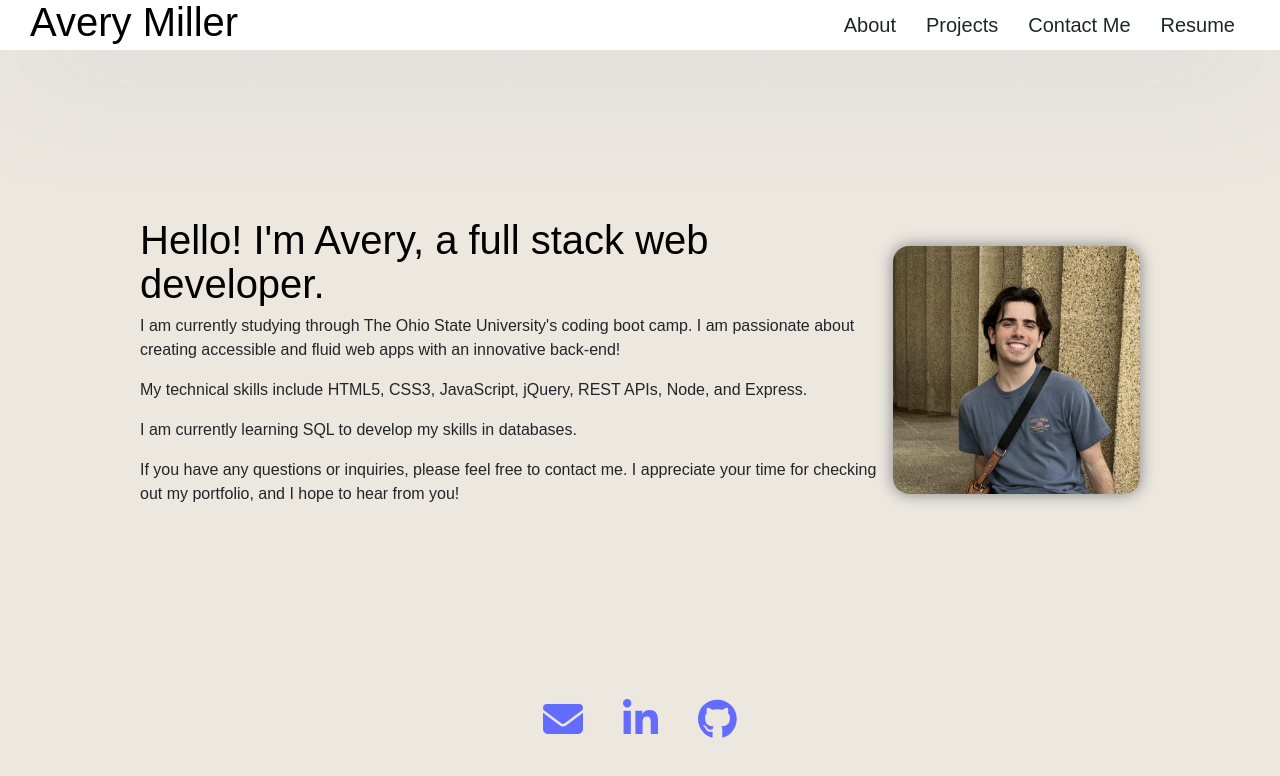
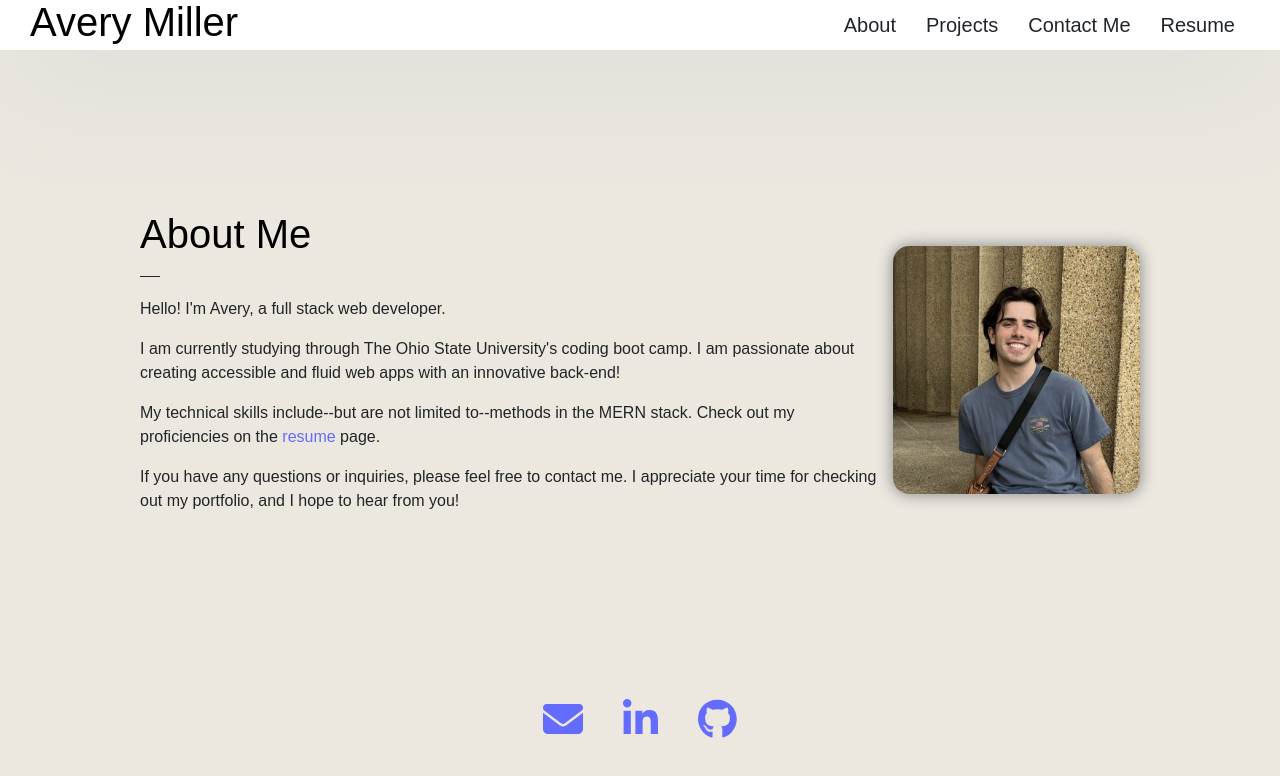
Before and after one commit to averyjmiller/react-portfolio, a React (Vite) app: page /react-portfolio/about in a window 1280 px wide. Shown: the top 776 px of the page. Built offline with nearby package versions, Linux system fonts and the light colour scheme.

Commit message:
updated the info on the About page

```diff
--- a/src/pages/AboutPage.jsx
+++ b/src/pages/AboutPage.jsx
@@ -6,20 +6,21 @@ export default function AboutPage() {
       <section className="page-section" id="about">
         <div id="about-content">
           <header>
-            <h1>Hello! I'm Avery, a full stack web developer.</h1>
+            <h1>About Me</h1>
+            <div id="line-break"></div>
           </header>
           <div id="about-image-sm">
             <img className="profile-image" src={profileImage} alt="Avery Miller"/>
           </div>
           <p>
+            Hello! I'm Avery, a full stack web developer.
+          </p>
+          <p>
             I am currently studying through The Ohio State University's coding boot camp.
             I am passionate about creating accessible and fluid web apps with an innovative back-end!
           </p>
           <p>
-            My technical skills include HTML5, CSS3, JavaScript, jQuery, REST APIs, Node, and Express.
-          </p>
-          <p>
-            I am currently learning SQL to develop my skills in databases.
+            My technical skills include--but are not limited to--methods in the MERN stack. Check out my proficiencies on the <a href='./resume'>resume</a> page.
           </p>
           <p>
             If you have any questions or inquiries, please feel free to contact me. I appreciate your time for checking out my portfolio, and I hope to hear from you!
```
